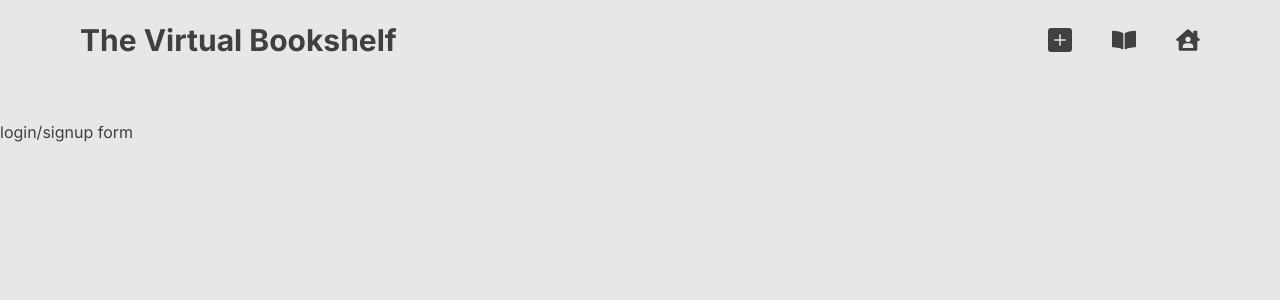
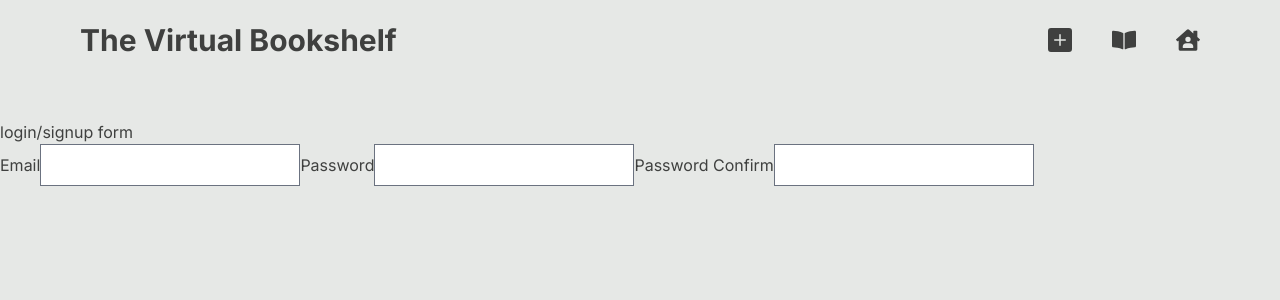
Before and after one commit to alfurlon/book-app, a Next.js app in the folder book-ui/book-ui/: page /login in a window 1280 px wide. Shown: the top 300 px of the page. Built offline with nearby package versions, Linux system fonts and the light colour scheme.

Commit message:
start work on login

```diff
--- a/book-ui/book-ui/app/login/page.tsx
+++ b/book-ui/book-ui/app/login/page.tsx
@@ -3,6 +3,14 @@ export default function Home() {
     return (
       <main className="h-screen bg-none">
         <h1>login/signup form</h1>
+        <form action="">
+          <label htmlFor="email">Email</label>
+          <input type="email" name="email" />
+          <label htmlFor="password">Password</label>
+          <input type="text" name="password" />
+          <label htmlFor="passwordConfirm">Password Confirm</label>
+          <input type="text" name="passwordConfirm" />
+        </form>
       </main>
     )
   }
```
